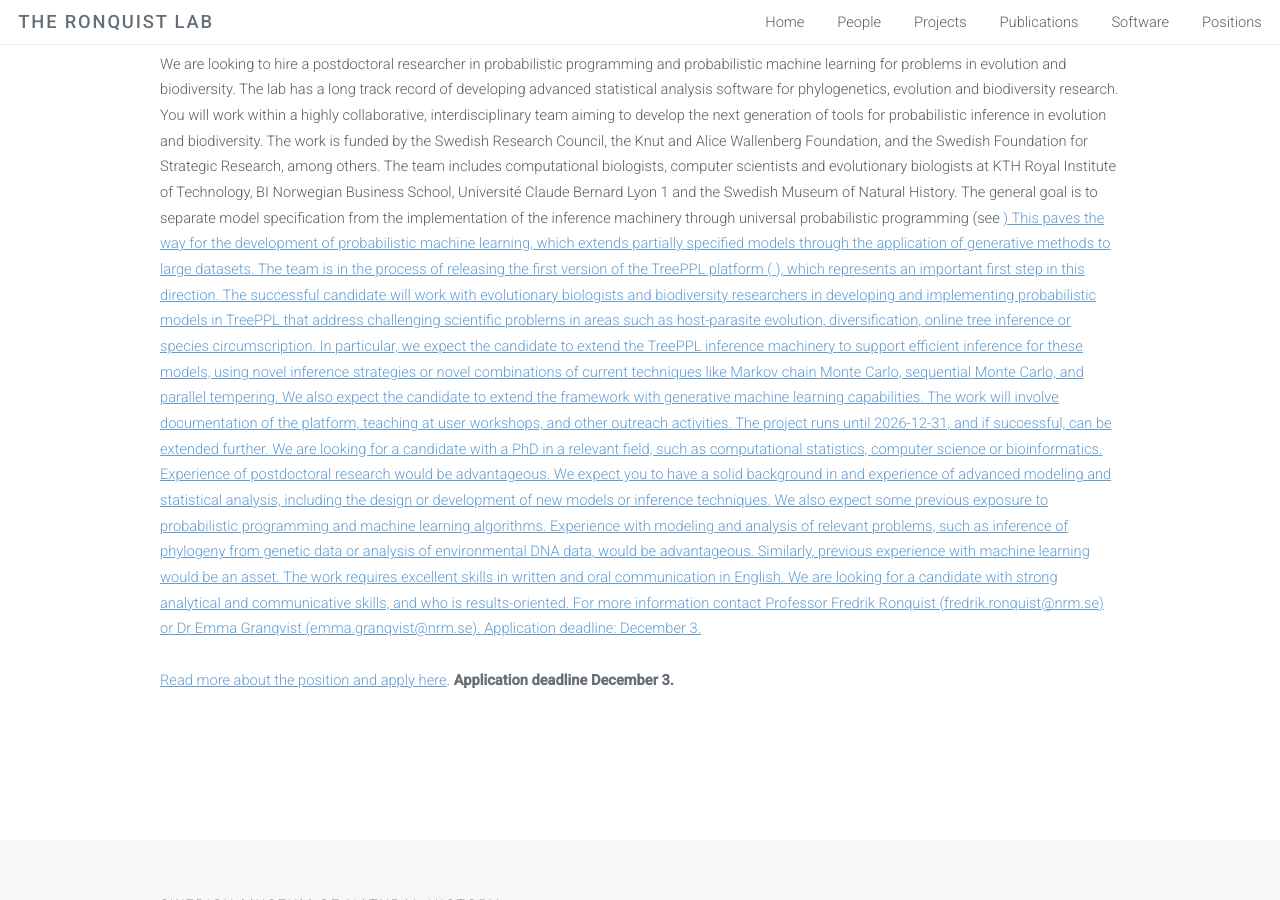
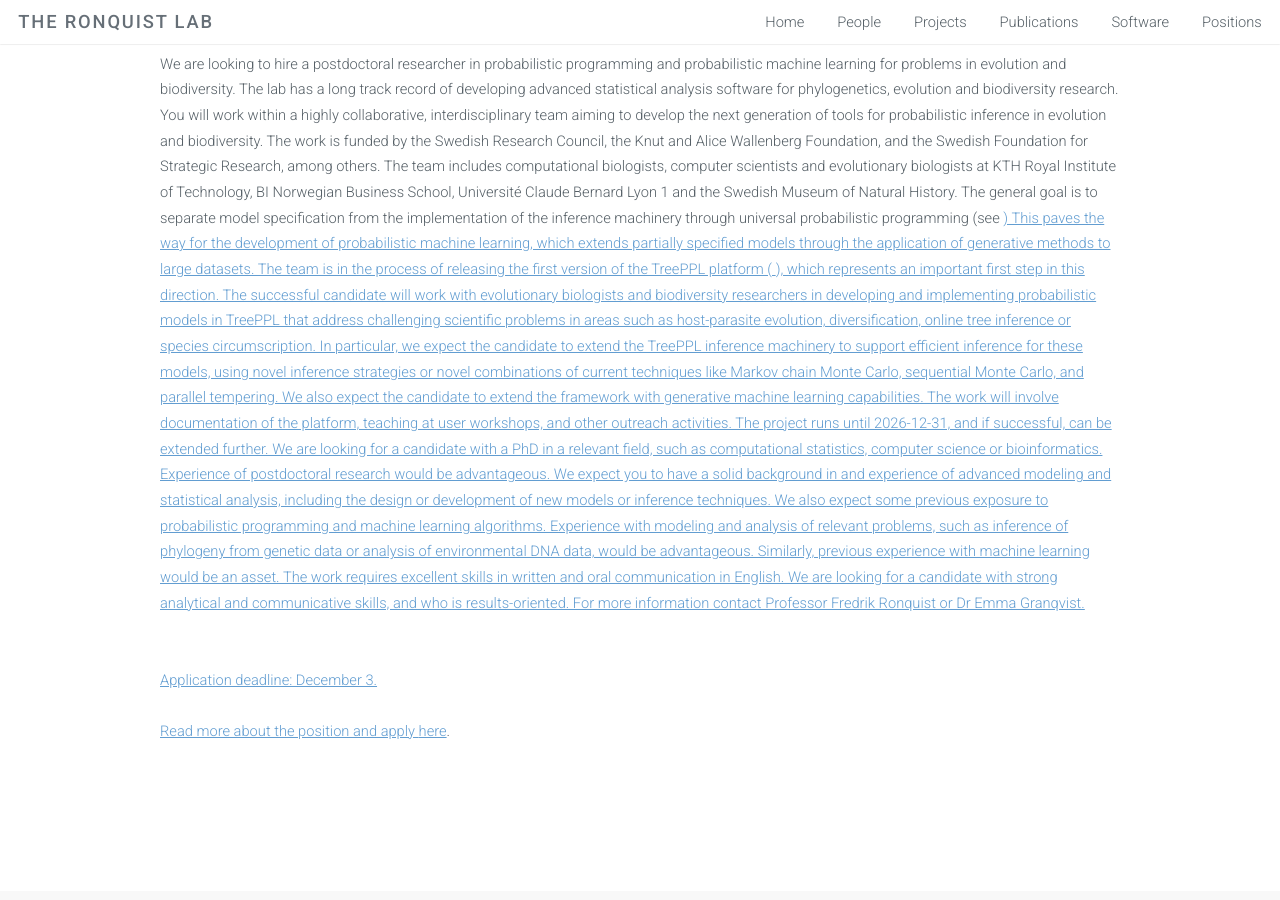
Before and after one commit to ronquistlab/ronquistlab.github.io, a Jekyll site: the page built from positions.html, in a window 1280 px wide and 900 px high, scrolled down 623 px. Built offline with Jekyll 4.4.1, drawn with Linux system fonts in a browser that asks for light colours.

Commit message:
Update positions.html

```diff
--- a/positions.html
+++ b/positions.html
@@ -25,18 +25,21 @@ You will work within a highly collaborative, interdisciplinary team aiming to de
 		The team includes computational biologists, computer scientists and evolutionary biologists at KTH Royal Institute of Technology, BI Norwegian Business School, Université Claude Bernard Lyon 1 and the Swedish Museum of Natural History.
 		The general goal is to separate model specification from the implementation of the inference machinery through universal probabilistic programming (see <a href="https://www.nature.com/articles/s42003-021-01753-7"> )
 		This paves the way for the development of probabilistic machine learning, which extends partially specified models through the application of generative methods to large datasets.
-		The team is in the process of releasing the first version of the TreePPL platform  ( <a href="https://treeppl.org"> ), which represents an important first step in this direction. The successful candidate will work with evolutionary biologists and biodiversity researchers in developing and implementing probabilistic models in TreePPL that address challenging scientific problems in areas such as host-parasite evolution, diversification, online tree inference or species circumscription. In particular, we expect the candidate to extend the TreePPL inference machinery to support efficient inference for these models, using novel inference strategies or novel combinations of current techniques like Markov chain Monte Carlo, sequential Monte Carlo, and parallel tempering. We also expect the candidate to extend the framework with generative machine learning capabilities. The work will involve documentation of the platform, teaching at user workshops, and other outreach activities. The project runs until 2026-12-31, and if successful, can be extended further.
+		The team is in the process of releasing the first version of the TreePPL platform  ( <a href="https://treeppl.org"> ), which represents an important first step in this direction. The successful candidate will work with evolutionary biologists and biodiversity researchers in developing and implementing probabilistic models in TreePPL that address challenging scientific problems in areas such as host-parasite evolution, diversification, online tree inference or species circumscription. In particular, we expect the candidate to extend the TreePPL inference machinery to support efficient inference for these models, using novel inference strategies or novel combinations of current techniques like Markov chain Monte Carlo, sequential Monte Carlo, and parallel tempering. We also expect the candidate to extend the framework with generative machine learning capabilities.
+			The work will involve documentation of the platform, teaching at user workshops, and other outreach activities. The project runs until 2026-12-31, and if successful, can be extended further.
 
 We are looking for a candidate with a PhD in a relevant field, such as computational statistics, computer science or bioinformatics. Experience of postdoctoral research would be advantageous. We expect you to have a solid background in and experience of advanced modeling and statistical analysis, including the design or development of new models or inference techniques. We also expect some previous exposure to probabilistic programming and machine learning algorithms. Experience with modeling and analysis of relevant problems, such as inference of phylogeny from genetic data or analysis of environmental DNA data, would be advantageous. Similarly, previous experience with machine learning would be an asset. The work requires excellent skills in written and oral communication in English.
 We are looking for a candidate with strong analytical and communicative skills, and who is results-oriented.
 
-For more information contact Professor Fredrik Ronquist (fredrik.ronquist@nrm.se) or Dr Emma Granqvist (emma.granqvist@nrm.se).
+For more information contact Professor Fredrik Ronquist or Dr Emma Granqvist.
+
+	        <br/><br/><br/>
 
 Application deadline: December 3.
 
 	    <br /><br />
 
-        Read more about the position and apply <a href="https://www.nrm.se/ommuseet/jobbahososs/ledigatjanster.9005019.html" target="_blank">here</a>. <b>Application deadline December 3.</b>
+        Read more about the position and apply <a href="https://www.nrm.se/ommuseet/jobbahososs/ledigatjanster.9005019.html" target="_blank">here</a>.
         </p>
 
         <br/><br/><br/>
```
